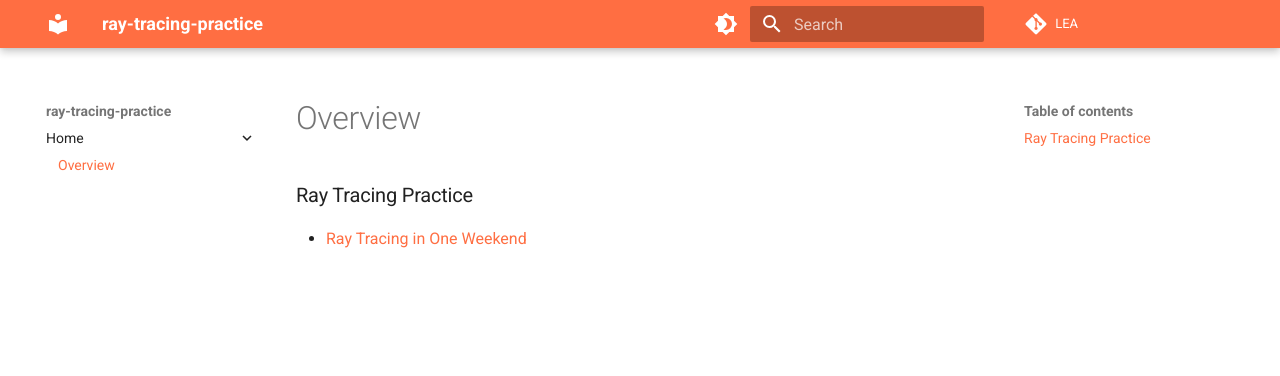
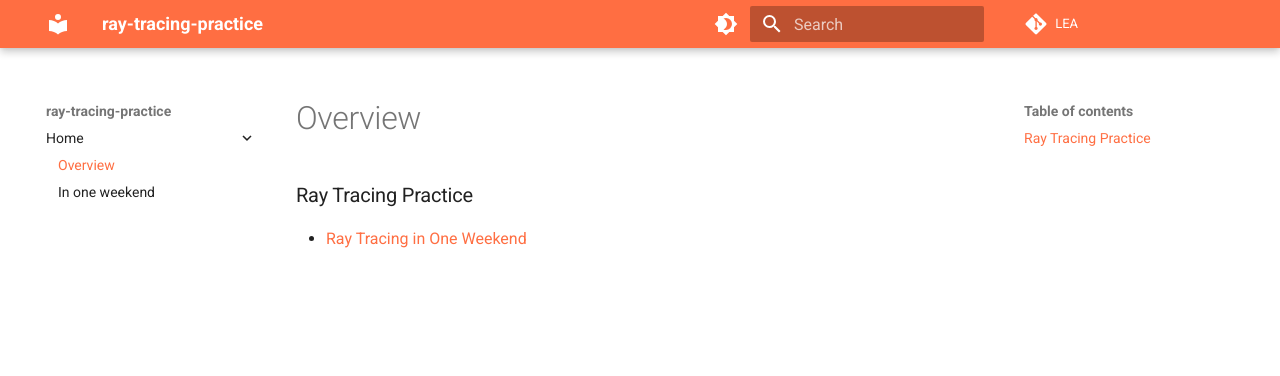
Before and after one commit to kkoshin/ray-tracing-practice, an MkDocs documentation site: the page built from docs/index.md, in a window 1280 px wide. Shown: the top 376 px of the page. Built offline with MkDocs 1.6.1 and Material for MkDocs 9.7.7, drawn with Linux system fonts in a browser that asks for light colours; comment, search, counter and statistics services are not loaded.

Commit message:
update doc

```diff
--- a/mkdocs.yml
+++ b/mkdocs.yml
@@ -43,3 +43,4 @@ plugins:
 nav:
   - 'Home':
       - 'Overview': index.md
+      - 'In one weekend': in_one_weekend.md
```
Also changed, not shown: docs/in_one_weekend.md (added, +1 -0 lines).
